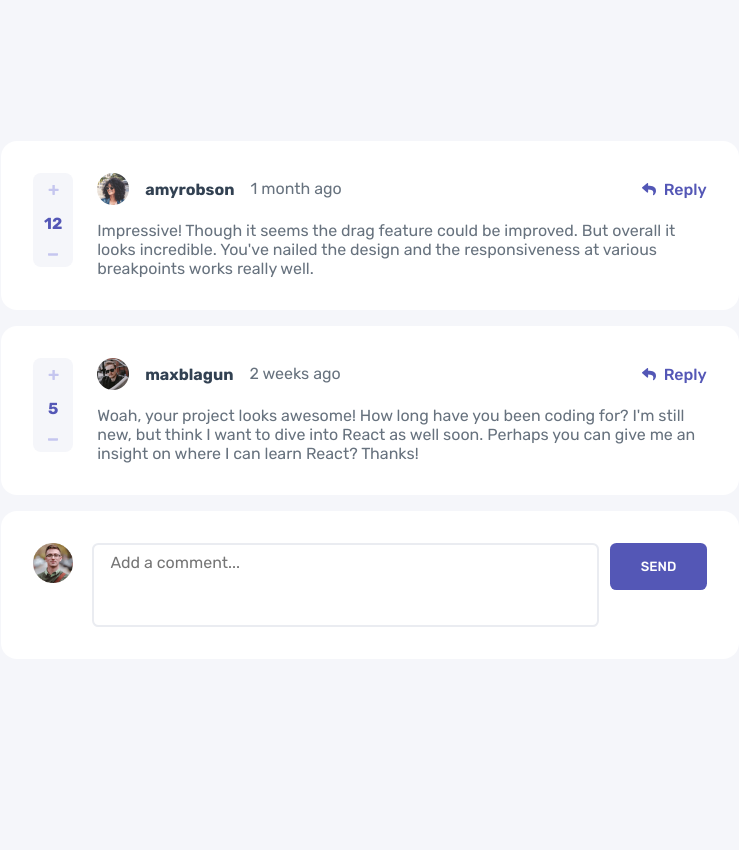
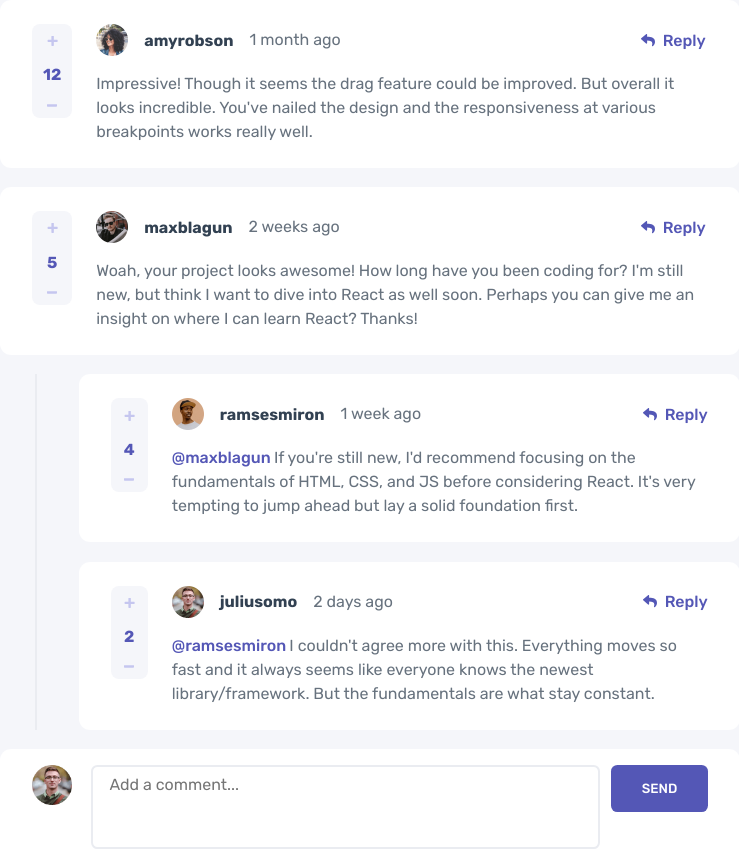
Before and after one commit to FilipKoniuszewski/interactive-comments-section, a React (Create React App) app: page / in a window 1280 px wide. Shown: the top 850 px of the page, without its empty margins (270-1009 px from the left). Before the commit the page ends 800 px from the top, so only its background shows below. Built offline with nearby package versions, Linux system fonts and the light colour scheme.

Commit message:
implemented reply section

```diff
--- a/src/App.css
+++ b/src/App.css
@@ -36,5 +36,5 @@ body {
 .comments-section {
     display: flex;
     flex-direction: column;
-    gap: 1rem;
+    gap: 1.2rem;
 }
--- a/src/Components/CommentCard.js
+++ b/src/Components/CommentCard.js
@@ -5,6 +5,7 @@ import replyIcon from "../Assets/Images/icon-reply.svg";
 import editIcon from "../Assets/Images/icon-edit.svg";
 import deleteIcon from "../Assets/Images/icon-delete.svg";
 import "../Style/CommentCard.css";
+import ReplySection from "./ReplySection";
 
 
 export default function CommentCard(props) {
@@ -12,6 +13,7 @@ export default function CommentCard(props) {
     let userImage = require(`../Assets/Images/avatars/${props.user.image.png}`)
 
     return (
+        <>
             <div className="comment-card">
                 <div className="stats-section">
                     <img src={plusIcon} alt="" />
@@ -41,5 +43,7 @@ export default function CommentCard(props) {
                     </div>
                 </div>
             </div>
+            {props.replies.length !== 0 && <ReplySection commentId={props.id} replies={props.replies} />}
+        </>
     );
 }
--- /dev/null
+++ b/src/Components/ReplyCard.js
@@ -0,0 +1,44 @@
+import React from 'react';
+import plusIcon from "../Assets/Images/icon-plus.svg";
+import minusIcon from "../Assets/Images/icon-minus.svg";
+import replyIcon from "../Assets/Images/icon-reply.svg";
+import "../Style/CommentCard.css";
+
+function ReplyCard(props) {
+
+    let userImage = require(`../Assets/Images/avatars/${props.user.image.png}`)
+
+    return (
+        <div className="comment-card reply-card">
+            <div className="stats-section">
+                <img src={plusIcon} alt="" />
+                <div className="stats-count">
+                    {props.score}
+                </div>
+                <img src={minusIcon} alt="" />
+            </div>
+            <div className="comment-section">
+                <div className="user">
+                    <div className="user-info">
+                        <img src={userImage} alt="" />
+                        <span className="user-name">
+                                {props.user.username}
+                            </span>
+                        <span className="comment-date">
+                                {props.createdAt}
+                            </span>
+                    </div>
+                    <div className="reply">
+                        <img src={replyIcon} alt="" />
+                        <span>Reply</span>
+                    </div>
+                </div>
+                <div className="comment-content reply-content">
+                    <span className="replying-to">@{props.replyTo}</span>{props.content}
+                </div>
+            </div>
+        </div>
+    );
+}
+
+export default ReplyCard;
--- /dev/null
+++ b/src/Components/ReplySection.js
@@ -0,0 +1,18 @@
+import React from 'react';
+import "../Style/ReplySection.css";
+import ReplyCard from "./ReplyCard";
+
+export default function ReplySection(props) {
+    return (
+        <div className="reply-section">
+            {props.replies.map((reply) =>
+                <ReplyCard
+                    key={reply.id}
+                    content={reply.content}
+                    createdAt={reply.createdAt}
+                    score={reply.score}
+                    user={reply.user}
+                    replyTo={reply.replyingTo}/>)}
+        </div>
+    );
+}
--- a/src/Style/CommentCard.css
+++ b/src/Style/CommentCard.css
@@ -2,8 +2,9 @@
     background: var(--neutral-white);
     display: flex;
     gap: 1.5rem;
-    border-radius: 1rem;
-    padding: 2rem;
+    border-radius: 0.7rem;
+    padding: 1.5rem 2rem;
+    animation: come-in 1s ease-in-out;
 }
 
 .stats-section {
@@ -81,4 +82,22 @@
 
 .comment-content {
     color: var(--neutral-grayish-blue);
+    line-height: 24px;
 }
+
+@keyframes come-in {
+    0%{
+        opacity: 0;
+        transform: translateY(-100%);
+    }
+
+    75%{
+        opacity: 0;
+        transform: translateY(-50%);
+    }
+
+    100%{
+        opacity: 1;
+        transform: translateY(0);
+    }
+}
--- a/src/Style/NewComment.css
+++ b/src/Style/NewComment.css
@@ -1,10 +1,10 @@
 .new-comment-section {
     display: flex;
     gap: 0.5rem;
-    padding: 2rem;
+    padding: 1rem 2rem;
     background: var(--neutral-white);
-    border-radius: 1rem;
-    animation: come-in 1s ease-in-out;
+    border-radius: 0.7rem;
+    animation: come-in 1.5s ease-in-out;
 }
 
 .new-comment-section > img {
--- /dev/null
+++ b/src/Style/ReplySection.css
@@ -0,0 +1,36 @@
+.reply-section {
+    border-left: 2px solid var(--neutral-light-gray);
+    display: flex;
+    flex-direction: column;
+    gap: 1.2rem;
+    animation: come-in 1.5s ease-in-out;
+    align-self: end;
+    width: 95%;
+
+}
+
+.reply-card {
+    width: 85%;
+    align-self: end;
+
+}
+
+.reply-content > .replying-to {
+    color: var(--primary-moderate-blue);
+    font-weight: 500;
+    padding-right: 0.2rem;
+}
+
+
+@keyframes come-in {
+
+    0%{
+        opacity: 0;
+        transform: translateY(-50%);
+    }
+
+    100%{
+        opacity: 1;
+        transform: translateY(0);
+    }
+}
```
Lines whose indentation alone changed are shown as unchanged.
